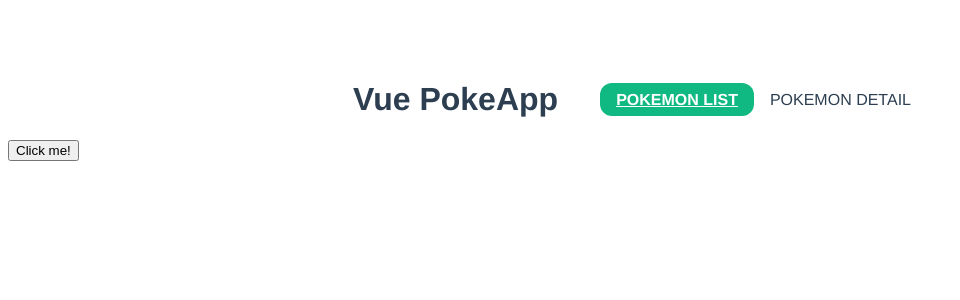
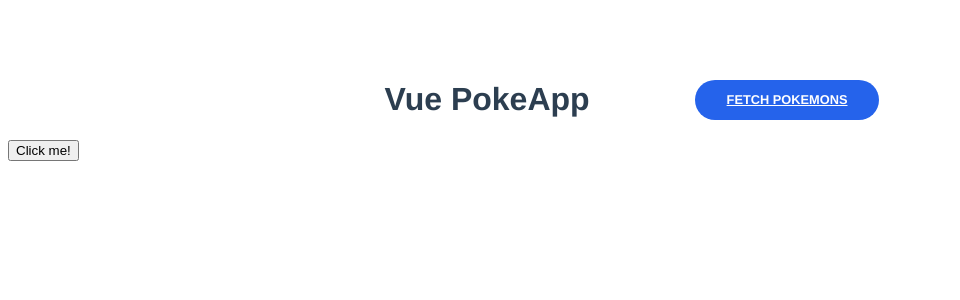
Before and after one commit to danieltadresu/vue-pokeapp, a Vue app: page /pokemon in a window 1280 px wide. Shown: the top 300 px of the page, without its empty margins (0-960 px from the left). Built offline with nearby package versions, Linux system fonts and the light colour scheme.

Commit message:
Editing some styles

```diff
--- a/src/components/layout/TheHeader.vue
+++ b/src/components/layout/TheHeader.vue
@@ -4,11 +4,8 @@
     <ul>
       <li>
         <router-link to="/pokemon">
-          POKEMON LIST
+          FETCH POKEMONS
         </router-link>
-      </li>
-      <li>
-        POKEMON DETAIL
       </li>
     </ul>
   </header>
@@ -42,15 +39,19 @@ ul, li {
 }
 
 
-a:active,
-a:hover,
 a.router-link-active {
-  color: white;
-  font-weight:bold;
-  background-color: #10B981;
-  border-radius: 12px;
-  padding: .5rem 1rem;
+padding: .8rem 2rem;
+margin: 1rem auto;
+background-color: #2563EB;
+color: white;
+border-radius: 50px;
+border: none;
+font-weight: bold;
+display: inline-block;
+font-size: .8rem;
 }
+
+
 
 @media screen and (max-width: 768px) {
   header {
@@ -58,6 +59,4 @@ a.router-link-active {
   }
 }
 
-
-
 </style>
```
